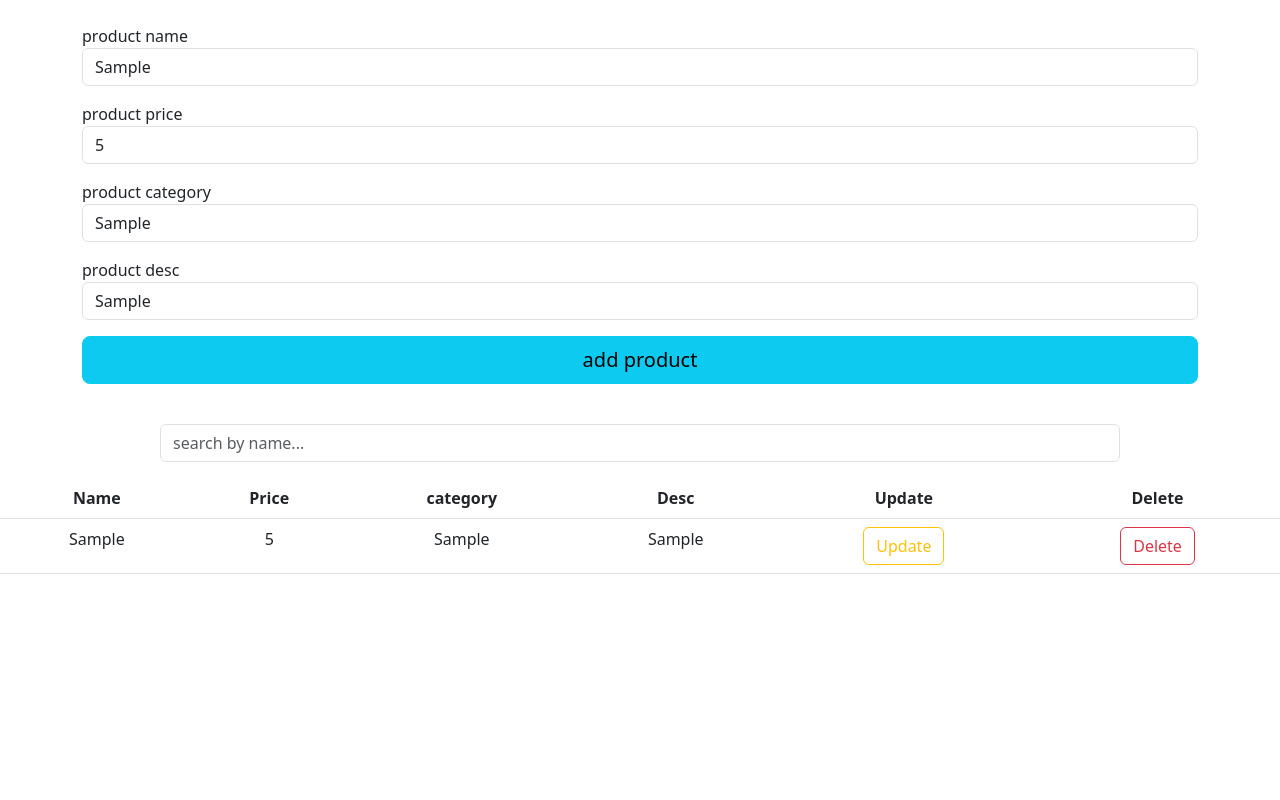
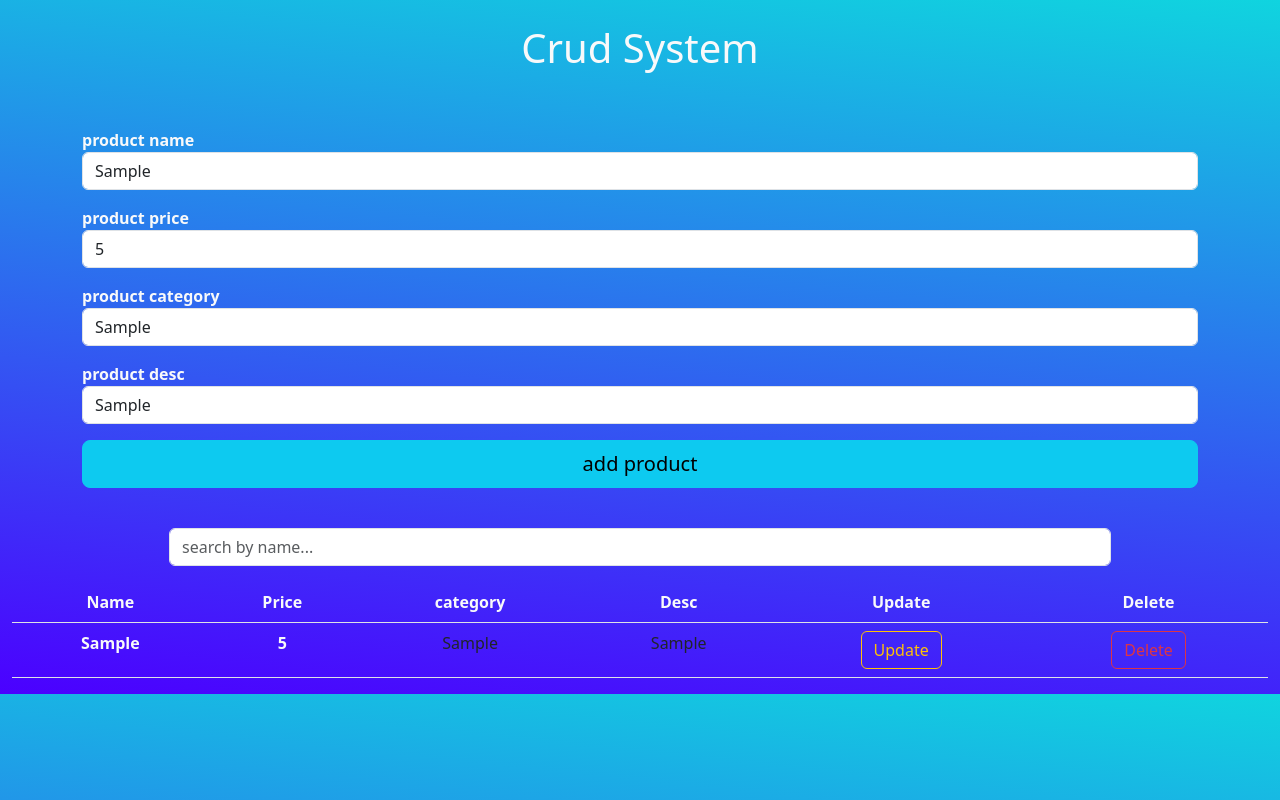
Before and after one commit to master-x-97/Crud, a plain HTML site: page index.html in a window 1280 px wide. Both pictures are taken after typing "Sample", "5", "Sample", "Sample" into the empty fields and a click on the button "add product". Drawn offline with Linux system fonts and the light colour scheme.

Commit message:
crud System

```diff
--- a/css/style.css
+++ b/css/style.css
@@ -1,3 +1,13 @@
+body{
+  background-image: linear-gradient(6deg, #4b00ff, #10d4df);
+}
+
 textarea{
   resize: none;
 }
+
+.container-fluid{
+
+  width: 100%;
+  height: 100%;
+}
--- a/index.html
+++ b/index.html
@@ -10,23 +10,25 @@
   <title>Crud System</title>
 </head>
 <body>
-  <div class="container py-4">
+  <div class="container-fluid">
+<h1 class="text-center py-4 text-light">Crud System</h1>
+
+  <div class="container py-4 fw-bolder">
 
     <input type="hidden" id="productID">
-    <label for="productName">product name</label>
-    <input type="text" class="form-control mb-3 " id="productName" >
+    <label class="text-light fw-bold" for="productName ">product name</label>
+    <input type="text" class="form-control mb-3 " id="productName" required >
 
-    <label for="productPrice">product price</label>
+    <label class="text-light fw-bold" for="productPrice">product price</label>
     <input type="number" class="form-control mb-3 " id="productPrice" >
 
-    <label for="productCategory">product category</label>
+    <label class="text-light fw-bold" for="productCategory">product category</label>
     <input type="text" class="form-control mb-3 " id="productCategory" >
 
-    <label for="productDesc">product desc</label>
+    <label class="text-light fw-bold" for="productDesc">product desc</label>
     <input type="text" class="form-control mb-3 " id="productDesc" >
 
-      <!-- <label for="mezo">mezo</label>
-      <textarea type="text" class="form-control mb-3 " id="mezo" ></textarea> -->
+
 
     <button id="addBtn" onclick="addproduct()" class=" w-100 btn btn-lg btn-info d-block">add product</button>
     <button id="upDateBtn" onclick="replaceProduct()"  class=" w-100 btn btn-lg btn-warning my-3 d-none ">UpDate product</button>
@@ -38,12 +40,12 @@
     <!--(this.value) الزيس في هذه الحاله تكون شايله العنصر الذي تم عليه الافينت الي هو هنا الان انبوت  -->
     <table class="table text-center">
       <thead>
-        <th>Name</th>
-        <th>Price</th>
-        <th>category</th>
-        <th>Desc</th>
-        <th>Update</th>
-        <th>Delete</th>
+        <th class="text-light fw-bold">Name</th>
+        <th class="text-light fw-bold">Price</th>
+        <th class="text-light fw-bold">category</th>
+        <th class="text-light fw-bold">Desc</th>
+        <th class="text-light fw-bold">Update</th>
+        <th class="text-light fw-bold">Delete</th>
       </thead>
 
       <tbody id="tablebody">
@@ -53,7 +55,7 @@
   </div>
 
 
-
+</div>
 
 
 
--- a/js/myFile.js
+++ b/js/myFile.js
@@ -40,18 +40,21 @@ function addproduct()
     price:productPriceInput.value,
     category:productCategoryInput.value,
     desc:productDescInput.value
+  }
+  if (product.name == '' || product.price == ""){
+    alert('enter value')
 
-
+  }else{
+    productContainer.push(product)
+    displayProducts(productContainer);
   }
   // الفاليو خاصه بقيم الفورم من الانبوت وخيرها فقط
-  productContainer.push(product)
-  displayProducts(productContainer);
   console.log(productContainer);
   // clearform();
 localStorage.setItem("products", JSON.stringify(productContainer))
 
+}
 
-}
 function clearform() { // وظيفة هذه الفانكشن هي تفريخ الخانات بعد اضافة البيانات ورفعها ويتم استدعائها في الفورم المطلوبه
   productNameInput.value="";
   productPriceInput.value="";
@@ -66,8 +69,8 @@ function displayProducts(arr)
   for(var i= 0;i < arr.length;i++)
   {
     boxs +=`<tr>
-    <td>${arr[i].name}</td>
-    <td>${arr[i].price}</td>
+    <td class="text-light fw-bold">${arr[i].name}</td>
+    <td class="text-light fw-bold">${arr[i].price}</td>
     <td>${arr[i].category}</td>
     <td>${arr[i].desc}</td>
     <td><button onclick="setFormForUpDate(${i})" class="btn btn-outline-warning">Update</button></td>
@@ -134,15 +137,3 @@ function replaceProduct()
   addBtn.classList.replace('d-none' , 'd-block');
   displayProducts(productContainer)
 }
-
-
-// deleteProduct(i);
-
-// var productContainer = [ الداتا القادمه من الداتا بيز تكون بهذا الشكل
-//   {name1: "lg",price12: 5000 ,category1 : "mobile",desc: "good product"},"toshiba"
-//   {name1: "lg",price12: 5000 ,category1 : "mobile",desc: "good product"},"toshiba"
-//   {name1: "lg",price12: 5000 ,category1 : "mobile",desc: "good product"},"toshiba"
-//   {name1: "lg",price12: 5000 ,category1 : "mobile",desc: "good product"},"toshiba"
-//   {name1: "lg",price12: 5000 ,category1 : "mobile",desc: "good product"},"toshiba"
-//   {name1: "lg",price12: 5000 ,category1 : "mobile",desc: "good product"},"toshiba"
-// ]
```
